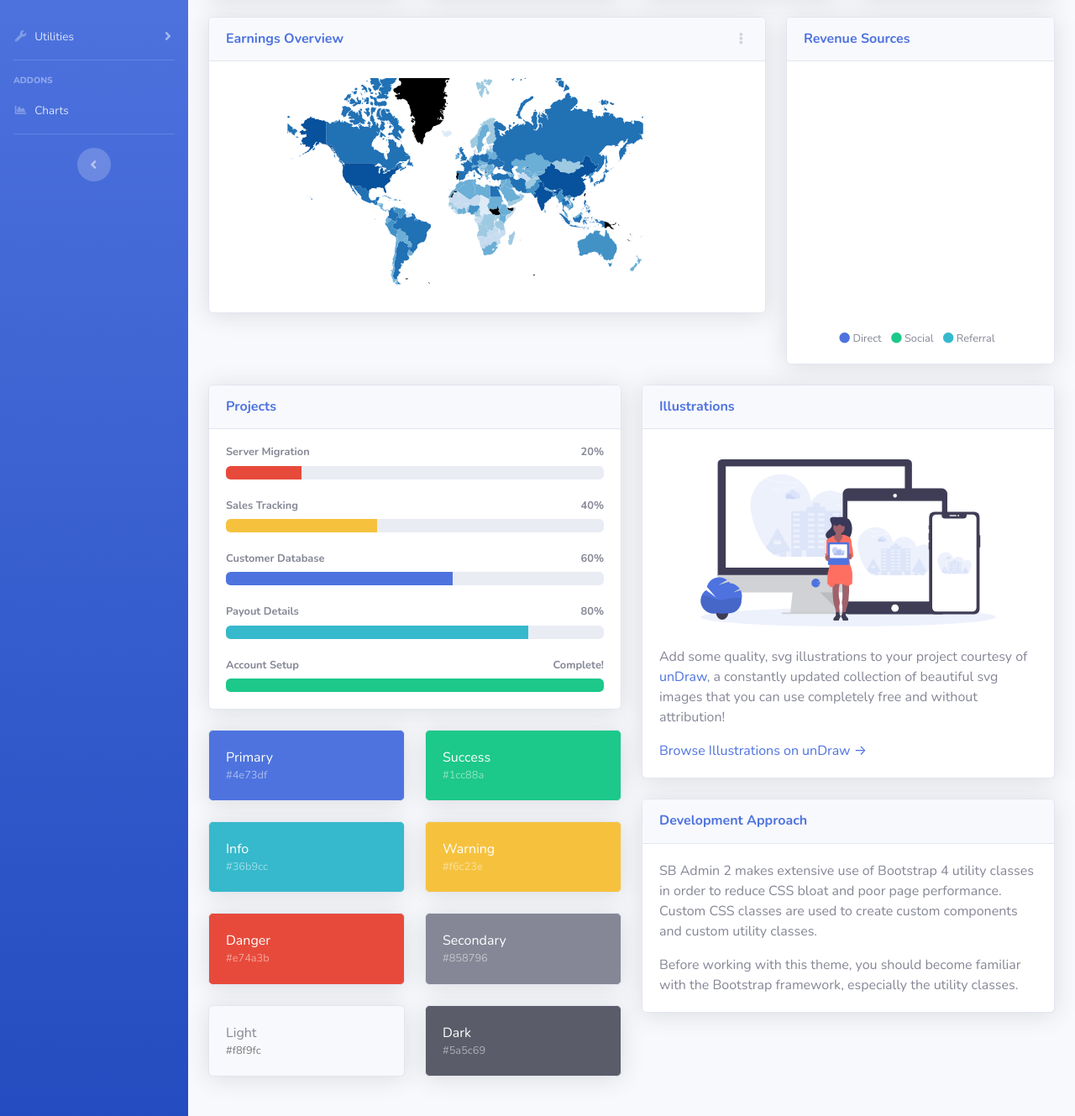
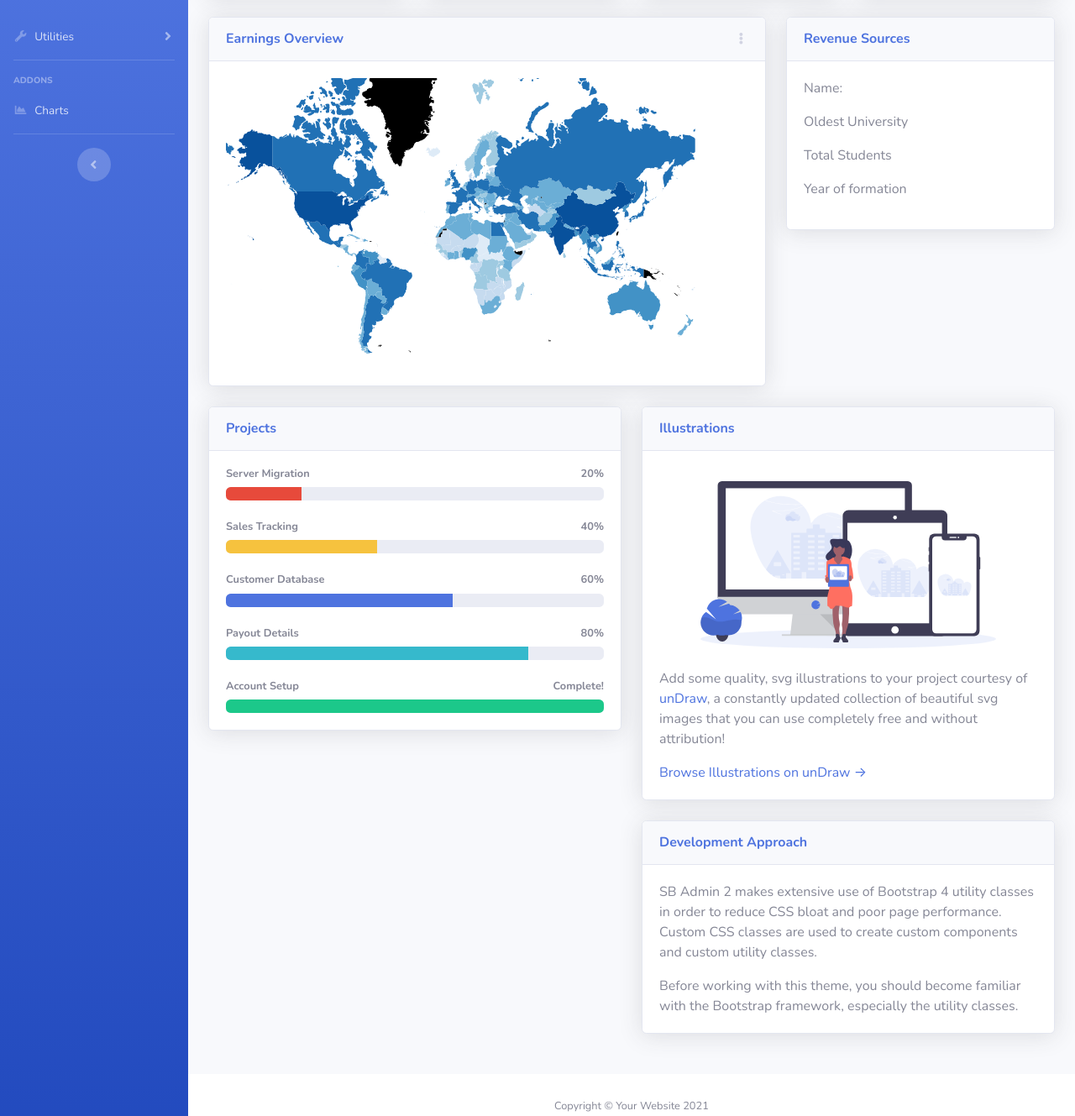
Before and after one commit to hannanmustajab/University-Enrolment-Dashboad-D3.js-, a plain HTML site: page index.html in a window 1280 px wide. Shown: the part 201-1530 px from the top of the page at 84% size. Drawn offline with nearby package versions, Linux system fonts and the light colour scheme.

Commit message:
created new area to show map details

```diff
--- a/csv/processed/merged_dataset.csv
+++ b/csv/processed/merged_dataset.csv
@@ -135,7 +135,7 @@ PER,437.0,359.0,Peru,Latin America and Caribbean,Upper middle income,Faculty Of
 PHL,6440.0,1132.0,Philippines,East Asia and Pacific,Lower middle income,University Of Santo Tomas,1611.0,1.0,"14.6099081, 120.9894336",14.6099081,120.9894336,0.0,1.0,1.0,2000-01-01,33404,2000-01-01,607.0,2088.0,328.0,38929878
 PNG,17.0,47.0,Papua New Guinea,East Asia and Pacific,Lower middle income,Papua New Guinea University Of Technology,1965.0,0.0,"-6.6729906, 146.9936712",-6.6729906,146.9936712,0.0,1.0,1.0,1965-01-01,180,1965-01-01,14.0,15.0,10.0,109784
 POL,1073.0,1269.0,Poland,Europe and Central Asia,High income,The Pontifical University Of John Paul Ii In Krak��W,1397.0,0.0,"50.0542875, 19.9368595",50.0542875,19.9368595,0.0,1.0,1.0,1965-01-01,419,1965-01-01,287.0,334.0,102.0,11021514
-PRK,0.0,793.0,"Korea, Dem People���S Rep",East Asia and Pacific,Low income,Kim Chol Ju University Of Educe,1946.0,0.0,"39.005756, 125.762398",39.005756,125.762398,0.0,1.0,1.0,1960-01-01,1691,1960-01-01,109.0,123.0,76.0,6679728
+PRK,0.0,793.0,"Korea, Dem People���S Rep",East Asia and Paicific,Low income,Kim Chol Ju University Of Educe,1946.0,0.0,"39.005756, 125.762398",39.005756,125.762398,0.0,1.0,1.0,1960-01-01,1691,1960-01-01,109.0,123.0,76.0,6679728
 PRT,392.0,295.0,Portugal,Europe and Central Asia,High income,University Of Coimbra,1290.0,0.0,"40.2089072, -8.4241509",40.2089072,-8.4241509,0.0,1.0,0.0,1985-01-01,12435,1985-01-01,88.0,0.0,30.0,2225578
 PRY,258.0,60.0,Paraguay,Latin America and Caribbean,Upper middle income,National University Of Asunci��N,1889.0,0.0,"-25.3357603, -57.5197398",-25.3357603,-57.5197398,0.0,0.0,1.0,1950-01-01,1288,1950-01-01,0.0,59.0,33.0,1463057
 PSE,87.0,105.0,Palestine,Middle East and North Africa,Lower middle income,An-Najah National University,1918.0,1.0,"32.2275396, 35.2206096",32.2275396,35.2206096,0.0,1.0,1.0,1950-01-01,521,1950-01-01,14.0,29.0,4.0,1099883
--- a/index.html
+++ b/index.html
@@ -259,20 +259,11 @@
                                 </div>
                                 <!-- Card Body -->
                                 <div class="card-body">
-                                    <div class="chart-pie pt-4 pb-2"><div class="chartjs-size-monitor"><div class="chartjs-size-monitor-expand"><div class=""></div></div><div class="chartjs-size-monitor-shrink"><div class=""></div></div></div>
-                                        <canvas id="myPieChart" width="710" height="490" class="chartjs-render-monitor" style="display: block; height: 245px; width: 355px;"></canvas>
-                                    </div>
-                                    <div class="mt-4 text-center small">
-                                        <span class="mr-2">
-                                            <i class="fas fa-circle text-primary"></i> Direct
-                                        </span>
-                                        <span class="mr-2">
-                                            <i class="fas fa-circle text-success"></i> Social
-                                        </span>
-                                        <span class="mr-2">
-                                            <i class="fas fa-circle text-info"></i> Referral
-                                        </span>
-                                    </div>
+                                <p>Name:<p class="name_country"></p></p>
+                                <p>Oldest University <p class="oldest_university"></p></p>
+                                <p>Total Students<p class="count"></p></p>
+                                <p>Year of formation<p class="year"></p></p>
+                                <h3></h3>
                                 </div>
                             </div>
                         </div>
@@ -323,73 +314,6 @@
                                 </div>
                             </div>
 
-                            <!-- Color System -->
-                            <div class="row">
-                                <div class="col-lg-6 mb-4">
-                                    <div class="card bg-primary text-white shadow">
-                                        <div class="card-body">
-                                            Primary
-                                            <div class="text-white-50 small">#4e73df</div>
-                                        </div>
-                                    </div>
-                                </div>
-                                <div class="col-lg-6 mb-4">
-                                    <div class="card bg-success text-white shadow">
-                                        <div class="card-body">
-                                            Success
-                                            <div class="text-white-50 small">#1cc88a</div>
-                                        </div>
-                                    </div>
-                                </div>
-                                <div class="col-lg-6 mb-4">
-                                    <div class="card bg-info text-white shadow">
-                                        <div class="card-body">
-                                            Info
-                                            <div class="text-white-50 small">#36b9cc</div>
-                                        </div>
-                                    </div>
-                                </div>
-                                <div class="col-lg-6 mb-4">
-                                    <div class="card bg-warning text-white shadow">
-                                        <div class="card-body">
-                                            Warning
-                                            <div class="text-white-50 small">#f6c23e</div>
-                                        </div>
-                                    </div>
-                                </div>
-                                <div class="col-lg-6 mb-4">
-                                    <div class="card bg-danger text-white shadow">
-                                        <div class="card-body">
-                                            Danger
-                                            <div class="text-white-50 small">#e74a3b</div>
-                                        </div>
-                                    </div>
-                                </div>
-                                <div class="col-lg-6 mb-4">
-                                    <div class="card bg-secondary text-white shadow">
-                                        <div class="card-body">
-                                            Secondary
-                                            <div class="text-white-50 small">#858796</div>
-                                        </div>
-                                    </div>
-                                </div>
-                                <div class="col-lg-6 mb-4">
-                                    <div class="card bg-light text-black shadow">
-                                        <div class="card-body">
-                                            Light
-                                            <div class="text-black-50 small">#f8f9fc</div>
-                                        </div>
-                                    </div>
-                                </div>
-                                <div class="col-lg-6 mb-4">
-                                    <div class="card bg-dark text-white shadow">
-                                        <div class="card-body">
-                                            Dark
-                                            <div class="text-white-50 small">#5a5c69</div>
-                                        </div>
-                                    </div>
-                                </div>
-                            </div>
 
                         </div>
 
--- a/js/map.js
+++ b/js/map.js
@@ -1,4 +1,4 @@
-var width = 1200,
+var width = 900,
     height = 500;
 
 var svg = d3.select("#map")
@@ -54,7 +54,9 @@ function drawMap(world, data) {
             university: d.University,
             private: +d.Private,
             public: +d.Public,
-            count: +d.total_students
+            count: +d.total_students,
+            year: d.founded_in
+
         }
     });
 
@@ -97,6 +99,12 @@ console.log(populationById);
             d3.select(".public")
                 .text(d.details.public);
 
+            d3.select(".count")
+                .text(d3.format(".2s") (d.details.count));
+
+                d3.select(".year")
+                .text(d.details.year);
+
             d3.select('.details')
                 .style('visibility', "visible")
         })
```
Also changed, not shown: js/50m.json.
